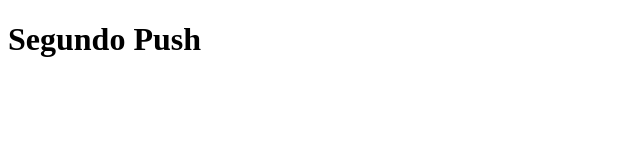
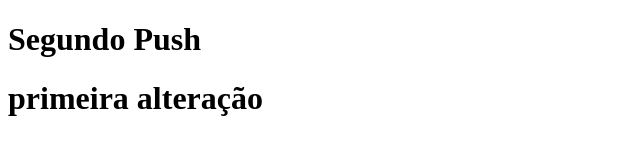
Before and after one commit to raissaresend/primeiro-push, a plain HTML site: page index.html in a window 1280 px wide. Shown: the whole page, without its empty margins (0-640 px from the left). Drawn offline with Linux system fonts and the light colour scheme.

Commit message:
primeira alteracao

```diff
--- a/index.html
+++ b/index.html
@@ -7,5 +7,6 @@
 </head>
 <body>
     <h1>Segundo Push</h1>
+    <h1>primeira alteração</h1>
 </body>
 </html>
```
